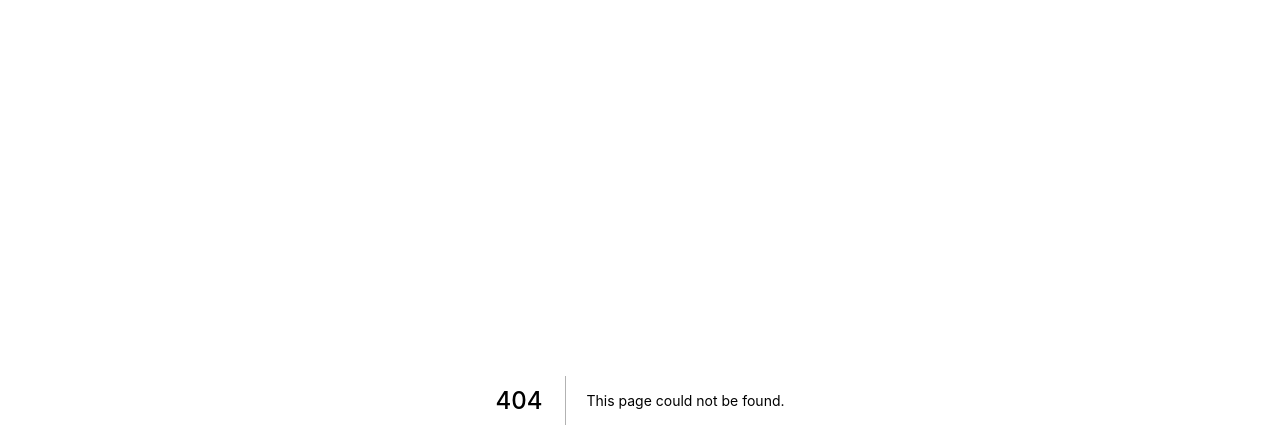
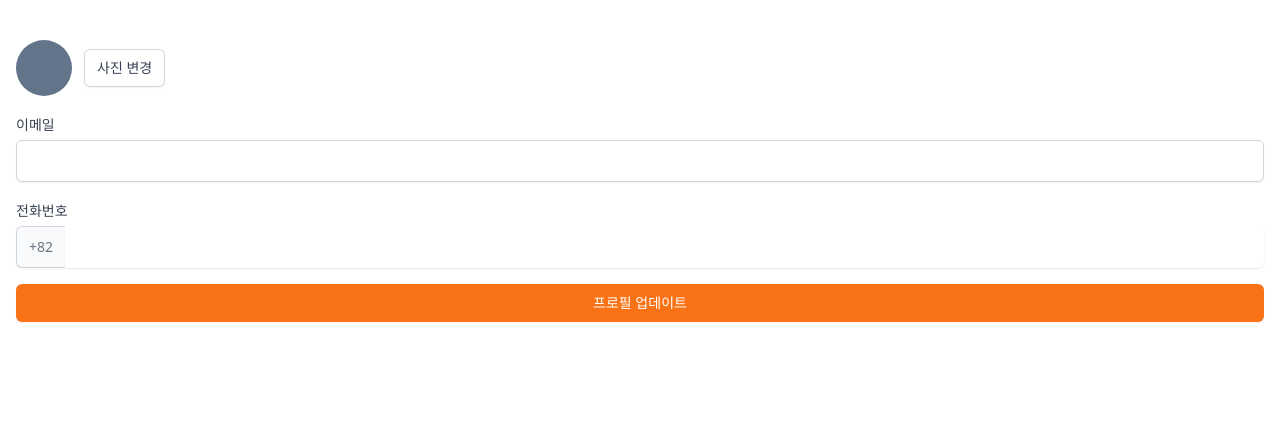
Before and after one commit to n0hack/daangn-market, a Next.js app: page /profile/edit in a window 1280 px wide. Before the commit this address had no page. Shown: the top 448 px of the page. Built offline with nearby package versions, Linux system fonts and the light colour scheme.

Commit message:
[feat] 프로필 변경 페이지 마크업

```diff
--- /dev/null
+++ b/pages/profile/edit.tsx
@@ -0,0 +1,52 @@
+import type { NextPage } from "next";
+
+type Props = {};
+
+const Edit: NextPage = ({}: Props) => {
+  return (
+    <div className="py-10 px-4 space-y-4">
+      <div className="flex items-center space-x-3">
+        <div className="w-14 h-14 rounded-full bg-slate-500" />
+        <label
+          htmlFor="picture"
+          className="cursor-pointer py-2 px-3 border border-gray-300 rounded-md shadow-sm text-sm font-medium focus:ring-2 focus:ring-offset-2 focus:ring-orange-500 text-gray-700"
+        >
+          사진 변경
+          <input id="picture" type="file" className="hidden" accept="image/*" />
+        </label>
+      </div>
+      <div className="space-y-1">
+        <label htmlFor="email" className="text-sm font-medium text-gray-700">
+          이메일
+        </label>
+        <input
+          id="email"
+          type="email"
+          className="appearance-none w-full px-3 py-2 border border-gray-300 rounded-md shadow-sm placeholder-gray-400 focus:outline-none focus:ring-orange-500 focus:border-orange-500"
+          required
+        />
+      </div>
+      <div className="space-y-1">
+        <label htmlFor="phone" className="text-sm font-medium text-gray-700">
+          전화번호
+        </label>
+        <div className="flex rounded-md shadow-sm">
+          <span className="flex items-center justify-center px-3 rounded-l-md border border-r-0 border-gray-300 bg-gray-50 text-gray-500 select-none text-sm">
+            +82
+          </span>
+          <input
+            id="input"
+            type="number"
+            className="py-2 px-4 border border-transparent appearance-none w-full border-gray-300 rounded-md rounded-l-none shadow-sm placeholder-gray-400 focus:outline-none focus:ring-orange-500 focus:border-orange-500"
+            required
+          />
+        </div>
+      </div>
+      <button className="mt-5 w-full bg-orange-500 hover:bg-orange-600 text-white py-2 px-2 border border-transparent rounded-md shadow-sm text-sm font-medium focus:ring-2 focus:ring-offset-2 focus:ring-orange-500 focus:outline-none">
+        프로필 업데이트
+      </button>
+    </div>
+  );
+};
+
+export default Edit;
```
